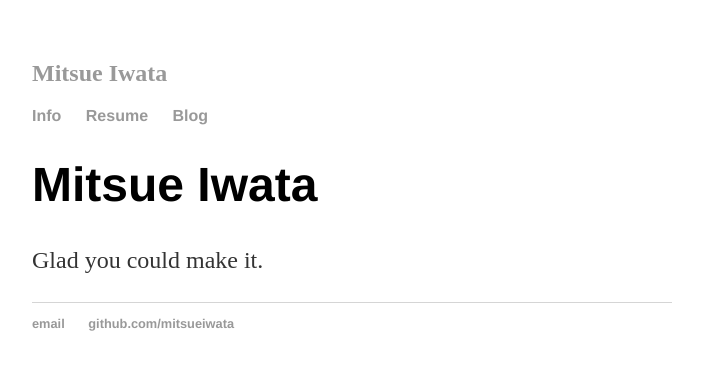
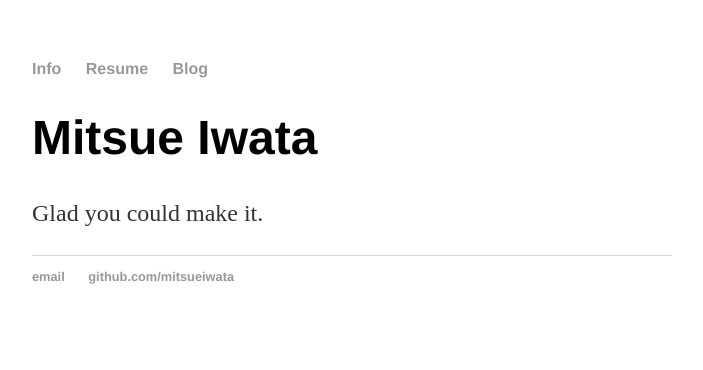
Before and after one commit to MitsueIwata/mitsueiwata.github.io, a Jekyll site: the page built from index.html, in a window 1280 px wide. Shown: the top 370 px of the page, without its empty margins (288-991 px from the left). Built offline with Jekyll 4.4.1, drawn with Linux system fonts in a browser that asks for light colours.

```diff
--- a/_layouts/default.html
+++ b/_layouts/default.html
@@ -7,7 +7,7 @@
 		</head>
 		<body>
 			<nav>
-				<h2><a href="/">Mitsue Iwata</a></h2>
+				<!-- <h2><a href="/">Mitsue Iwata</a></h2> -->
 
 	    		<ul>
 	        		<li><a href="/">Info</a></li>
```
